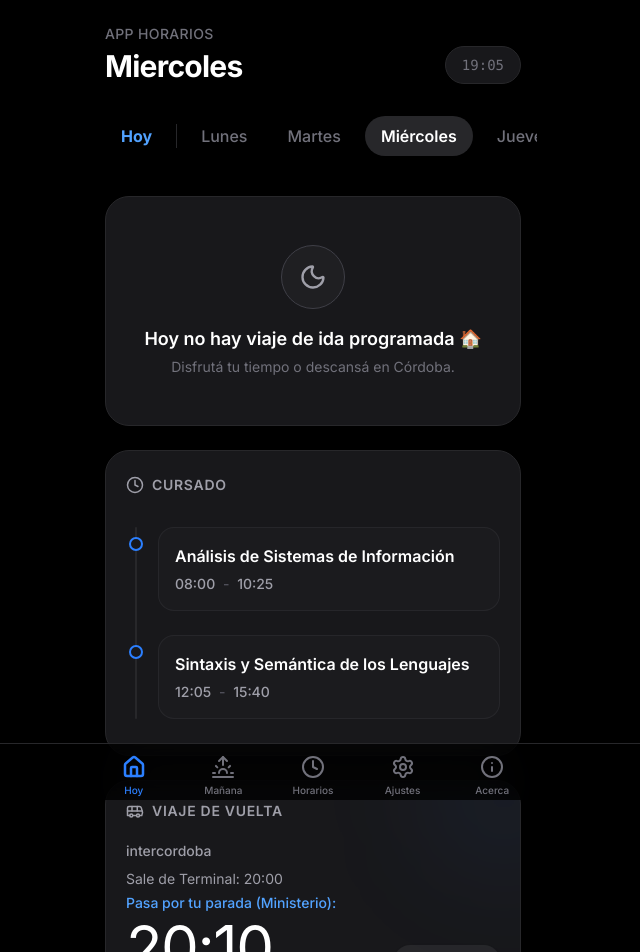
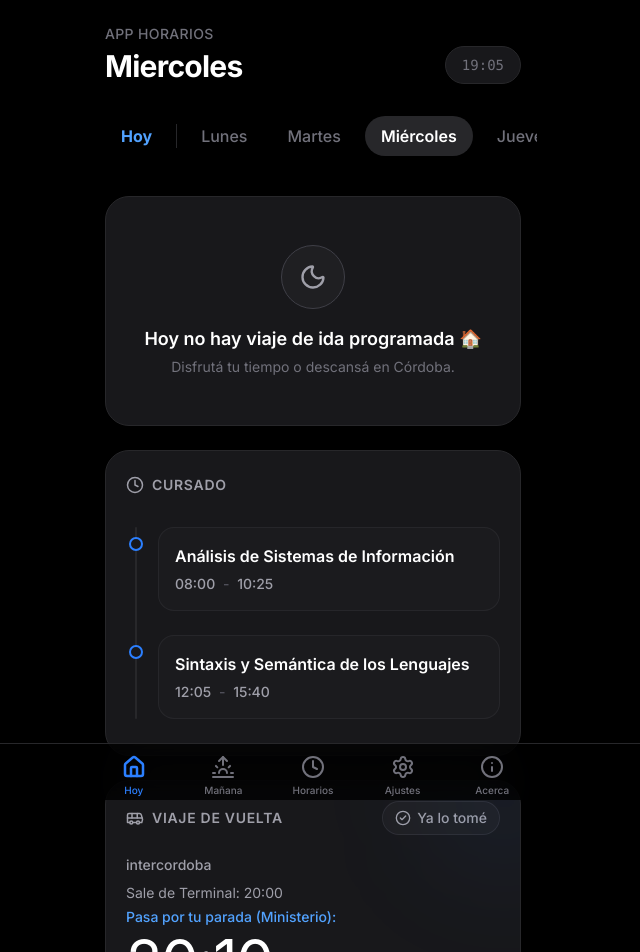
Before and after one commit to aalvaroespinoza/AppHorarios, a Next.js app: page / in a window 1280 px wide. Shown: the top 952 px of the page, without its empty margins (327-967 px from the left). Built offline with nearby package versions, Linux system fonts and the light colour scheme.

Commit message:
feat: agrega checkbox de viaje tomado con persistencia diaria

```diff
--- a/src/app/page.tsx
+++ b/src/app/page.tsx
@@ -8,7 +8,7 @@ import RelojMinimalista from '@/components/RelojMinimalista';
 import { calcularColectivos, OFFSET_PARADA_VUELTA_MIN, addMinutes } from '@/lib/engine/recommendation-engine';
 import { determineScenario, findScenario } from '@/lib/engine/scenario-engine';
 import { subjectData } from '@/data/subjects';
-import { ChevronDown, ChevronUp, Bus, Clock, MapPin, Moon } from 'lucide-react';
+import { ChevronDown, ChevronUp, Bus, Clock, MapPin, Moon, CheckCircle2 } from 'lucide-react';
 import type { RawScheduleEntry } from '@/types/schedule';
 import type { DayOfWeek } from '@/types/common';
 
@@ -52,14 +52,41 @@ function useCountdown(horaSalida: string | undefined) {
 function HorarioCard({
   titulo,
   recomendacion,
-  icon: Icon
+  icon: Icon,
+  direction
 }: {
   titulo: string,
   recomendacion: ReturnType<typeof calcularColectivos>,
-  icon: React.ElementType
+  icon: React.ElementType,
+  direction: 'ida' | 'vuelta'
 }) {
   const [verAlternativas, setVerAlternativas] = useState(false);
+  const [yaTomado, setYaTomado] = useState(false);
+  const [storageKey, setStorageKey] = useState('');
   const { recomendado, alternativas } = recomendacion;
+
+  useEffect(() => {
+    // Usar la fecha local para construir la clave
+    const d = new Date();
+    d.setHours(d.getHours() - 3); // Ajuste UTC-3
+    const today = d.toISOString().split('T')[0];
+    const key = `tomado:${today}:${direction}`;
+    setStorageKey(key);
+
+    if (localStorage.getItem(key) === 'true') {
+      setYaTomado(true);
+    }
+  }, [direction]);
+
+  const toggleTomado = () => {
+    const newValue = !yaTomado;
+    setYaTomado(newValue);
+    if (newValue) {
+      localStorage.setItem(storageKey, 'true');
+    } else {
+      localStorage.removeItem(storageKey);
+    }
+  };
 
   const esVuelta = titulo.toLowerCase().includes('vuelta');
   const horaReal = esVuelta && recomendado ? addMinutes(recomendado.horaSalida, OFFSET_PARADA_VUELTA_MIN) : recomendado?.horaSalida;
@@ -81,13 +108,26 @@ function HorarioCard({
   }
 
   return (
-    <NativeCard className="flex flex-col relative overflow-hidden">
+    <NativeCard className={`flex flex-col relative overflow-hidden transition-all duration-300 ${yaTomado ? 'opacity-70 grayscale-[0.3]' : ''}`}>
       {/* Efecto de resplandor decorativo */}
-      <div className="absolute -top-12 -right-12 w-32 h-32 bg-blue-500/10 rounded-full blur-3xl pointer-events-none" />
+      <div className={`absolute -top-12 -right-12 w-32 h-32 rounded-full blur-3xl pointer-events-none transition-colors ${yaTomado ? 'bg-green-500/10' : 'bg-blue-500/10'}`} />
 
-      <div className="flex items-center gap-2 mb-5 text-zinc-400">
-        <Icon size={18} />
-        <h2 className="font-semibold text-sm uppercase tracking-wider">{titulo}</h2>
+      <div className="flex items-center justify-between mb-5">
+        <div className="flex items-center gap-2 text-zinc-400">
+          <Icon size={18} />
+          <h2 className="font-semibold text-sm uppercase tracking-wider">{titulo}</h2>
+        </div>
+        <button
+          onClick={toggleTomado}
+          className={`flex items-center gap-1.5 px-3 py-1.5 rounded-full text-sm font-medium transition-colors border ${
+            yaTomado
+              ? 'bg-green-900/30 text-green-400 border-green-800/50'
+              : 'bg-zinc-800/50 text-zinc-400 border-zinc-700/50 hover:bg-zinc-800 hover:text-white'
+          }`}
+        >
+          <CheckCircle2 size={16} />
+          {yaTomado ? 'Completado' : 'Ya lo tomé'}
+        </button>
       </div>
 
       <div className="flex justify-between items-end mb-6">
@@ -259,7 +299,7 @@ export default function HomePage() {
 
       {/* Tarjetas de Resultados */}
       <div className="flex flex-col gap-6 mt-2">
-        <HorarioCard titulo="Viaje de Ida" recomendacion={recomendacionIda} icon={Bus} />
+        <HorarioCard titulo="Viaje de Ida" recomendacion={recomendacionIda} icon={Bus} direction="ida" />
 
         {/* Línea de Tiempo de Materias */}
         {materiasDelDia.length > 0 && (
@@ -290,7 +330,7 @@ export default function HomePage() {
           </NativeCard>
         )}
 
-        <HorarioCard titulo="Viaje de Vuelta" recomendacion={recomendacionVuelta} icon={Bus} />
+        <HorarioCard titulo="Viaje de Vuelta" recomendacion={recomendacionVuelta} icon={Bus} direction="vuelta" />
       </div>
 
     </div>
```
